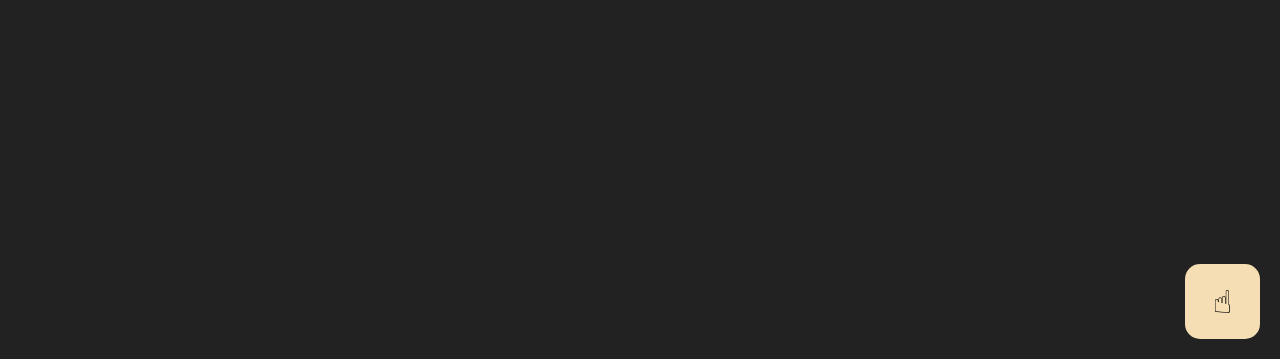
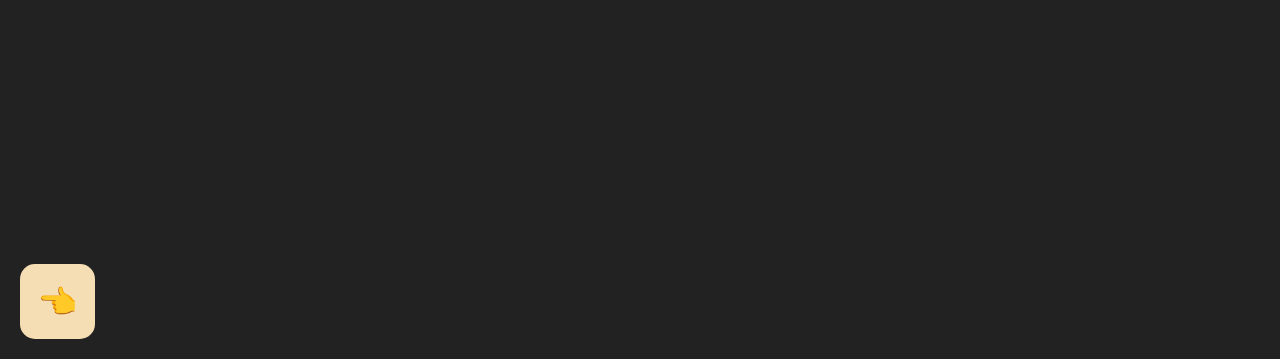
Before and after one commit to agripaa/slot-game, a plain HTML site: page game.html in a window 1280 px wide. Shown: the part 441-800 px from the top of the page. Drawn offline with Linux system fonts and the light colour scheme.

Commit message:
add back to page in game

```diff
--- a/game.css
+++ b/game.css
@@ -137,3 +137,18 @@ section {
   background-color: wheat;
   border-radius: 15px;
 }
+
+.back {
+  display: flex;
+  justify-content: center;
+  align-items: center;
+  font-size: 2em;
+  cursor: pointer;
+  position: fixed;
+  bottom: 20px;
+  left: 20px;
+  width: 75px;
+  height: 75px;
+  background-color: wheat;
+  border-radius: 15px;
+}
--- a/game.html
+++ b/game.html
@@ -56,9 +56,14 @@
       </section>
     </div>
     <div class="top" id="top" onclick="directing()">☝</div>
+    <div class="back" id="back" onclick="main()">👈</div>
     <script>
       function directing(){
         location.href = "#home"
+      }
+
+      function main(){
+        location.href = "index.html"
       }
     </script>
     <script src="module/Player.js"></script>
--- a/init.js
+++ b/init.js
@@ -8,6 +8,7 @@ const box2 = document.getElementById("box2")
 const box3 = document.getElementById("box3")
 const rewardImage = document.getElementById("imgReward")
 const content = document.getElementById("content")
+const slider = document.getElementById("top")
 
 const player = new Player()
 
@@ -103,10 +104,12 @@ onload = function () {
     registerForm.style.display = "none"
     logoutForm.style.display = "block"
     content.style.display = "block"
+    slider.style.display = "block"
   } else {
     registerForm.style.display = "block"
     logoutForm.style.display = "none"
     content.style.display = "none"
+    slider.style.display = "none"
   }
 }
 
```
Also changed, not shown: index.html (+6 -1 lines).
